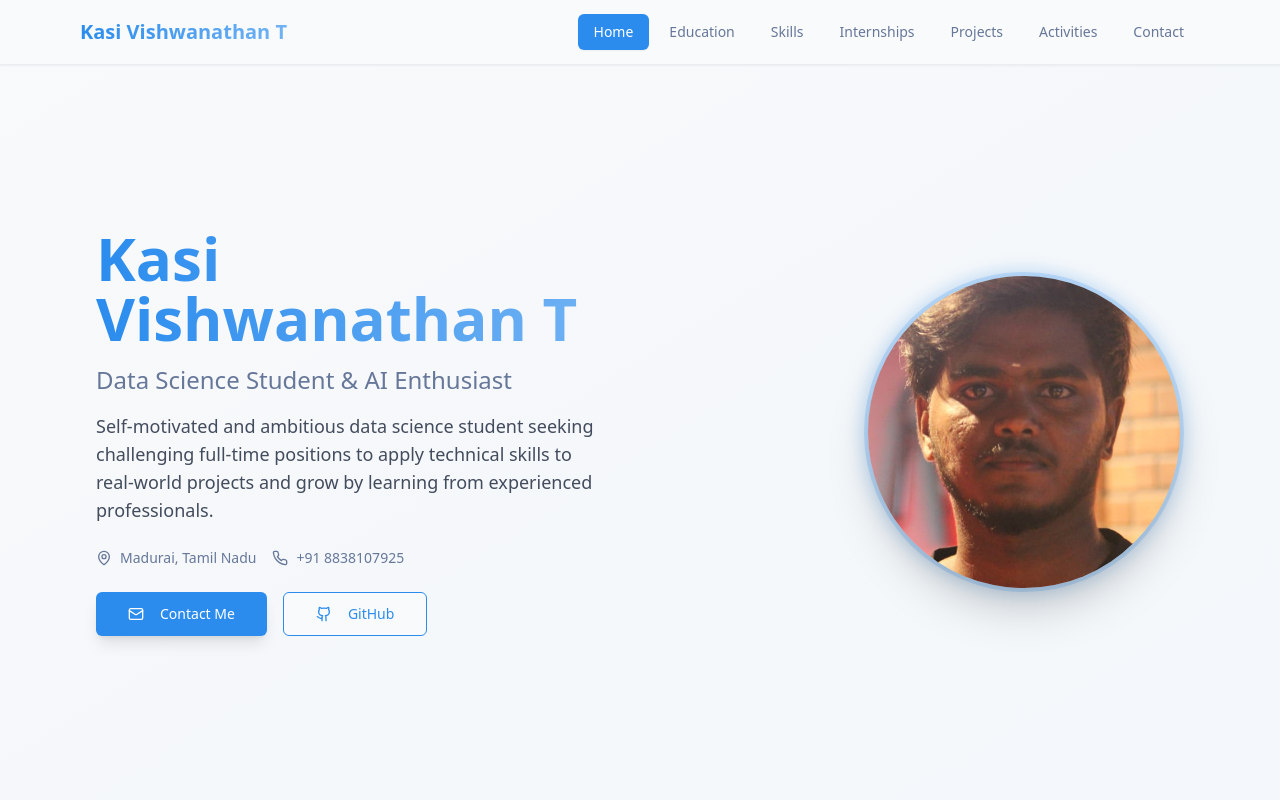
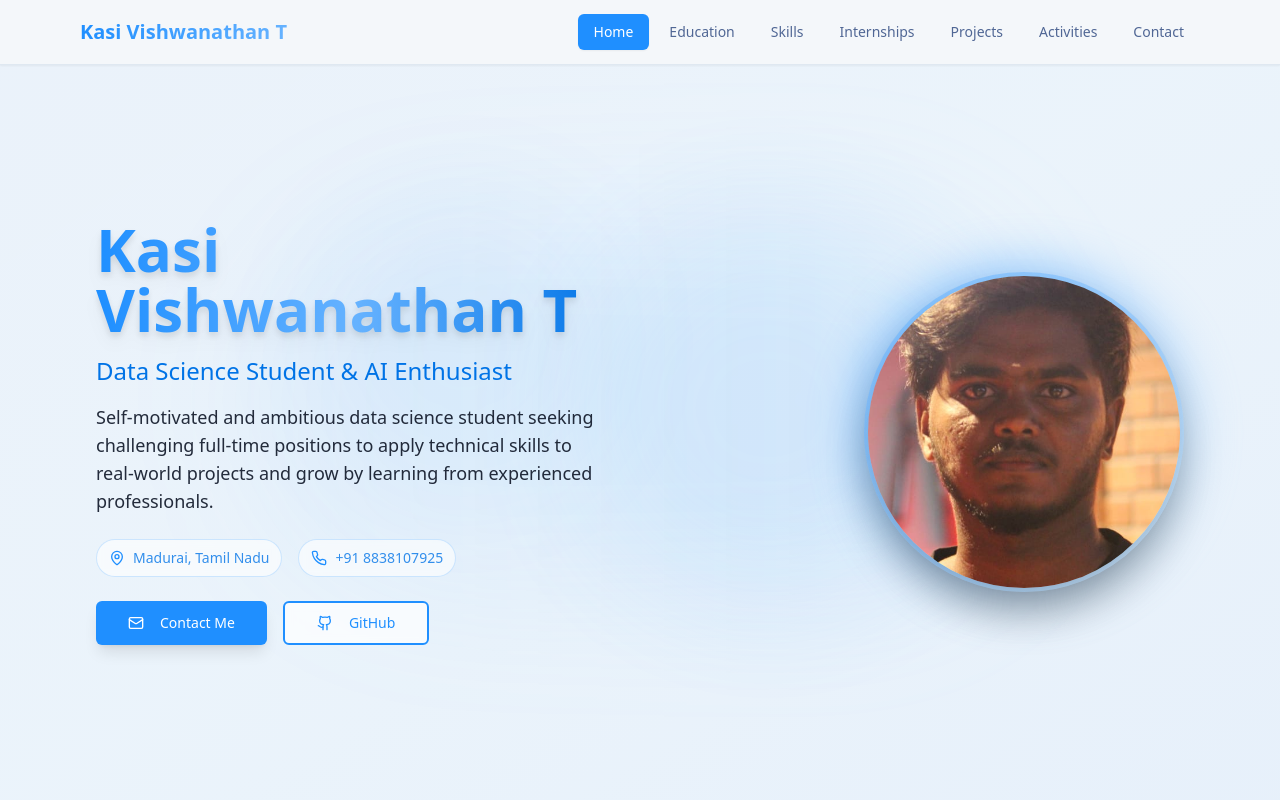
Before and after one commit to 21vishwa/21vishwa.github.io, a React (Vite) app: page / in a window 1280 px wide. Shown: the top 800 px of the page. Built offline with nearby package versions, Linux system fonts and the light colour scheme.

Commit message:
Refine color scheme
Update the portfolio's color scheme to be less simple.

```diff
--- a/src/components/Portfolio/Hero.tsx
+++ b/src/components/Portfolio/Hero.tsx
@@ -3,40 +3,47 @@ import { Mail, Github, Phone, MapPin } from "lucide-react";
 
 const Hero = () => {
   return (
-    <section className="min-h-screen bg-gradient-to-br from-background via-secondary/30 to-accent/20 flex items-center justify-center px-4 pt-16">
-      <div className="container max-w-6xl mx-auto">
+    <section className="min-h-screen bg-gradient-to-br from-primary/5 via-accent/20 to-primary-glow/10 relative overflow-hidden flex items-center justify-center px-4 pt-16">
+      {/* Animated background elements */}
+      <div className="absolute inset-0 overflow-hidden">
+        <div className="absolute top-1/4 left-1/4 w-72 h-72 bg-primary/10 rounded-full blur-3xl animate-pulse-glow"></div>
+        <div className="absolute bottom-1/4 right-1/4 w-96 h-96 bg-primary-glow/15 rounded-full blur-3xl animate-pulse-glow delay-1000"></div>
+        <div className="absolute top-1/2 left-1/2 transform -translate-x-1/2 -translate-y-1/2 w-[800px] h-[400px] bg-gradient-to-r from-primary/5 to-accent/10 rounded-full blur-3xl"></div>
+      </div>
+
+      <div className="container max-w-6xl mx-auto relative z-10">
         <div className="grid lg:grid-cols-2 gap-12 items-center">
           {/* Content */}
           <div className="text-center lg:text-left space-y-6">
-            <div className="space-y-4">
-              <h1 className="text-4xl md:text-6xl font-bold bg-gradient-to-r from-primary to-primary-glow bg-clip-text text-transparent">
+            <div className="space-y-4 animate-fade-in">
+              <h1 className="text-4xl md:text-6xl font-bold bg-gradient-to-r from-primary via-primary-glow to-primary-dark bg-clip-text text-transparent drop-shadow-lg">
                 Kasi Vishwanathan T
               </h1>
-              <h2 className="text-xl md:text-2xl text-muted-foreground font-medium">
+              <h2 className="text-xl md:text-2xl text-primary-dark font-medium animate-fade-in delay-200">
                 Data Science Student & AI Enthusiast
               </h2>
-              <p className="text-base md:text-lg text-foreground/80 max-w-lg mx-auto lg:mx-0">
+              <p className="text-base md:text-lg text-foreground/90 max-w-lg mx-auto lg:mx-0 animate-fade-in delay-300 leading-relaxed">
                 Self-motivated and ambitious data science student seeking challenging full-time positions to apply technical skills to real-world projects and grow by learning from experienced professionals.
               </p>
             </div>
 
             {/* Contact Info */}
-            <div className="flex flex-wrap gap-4 justify-center lg:justify-start text-sm">
-              <div className="flex items-center gap-2 text-muted-foreground">
-                <MapPin className="w-4 h-4" />
+            <div className="flex flex-wrap gap-4 justify-center lg:justify-start text-sm animate-fade-in delay-500">
+              <div className="flex items-center gap-2 text-primary-dark/80 bg-white/60 backdrop-blur-sm px-3 py-2 rounded-full border border-primary/20">
+                <MapPin className="w-4 h-4 text-primary" />
                 <span>Madurai, Tamil Nadu</span>
               </div>
-              <div className="flex items-center gap-2 text-muted-foreground">
-                <Phone className="w-4 h-4" />
+              <div className="flex items-center gap-2 text-primary-dark/80 bg-white/60 backdrop-blur-sm px-3 py-2 rounded-full border border-primary/20">
+                <Phone className="w-4 h-4 text-primary" />
                 <span>+91 8838107925</span>
               </div>
             </div>
 
             {/* Action Buttons */}
-            <div className="flex gap-4 justify-center lg:justify-start">
+            <div className="flex gap-4 justify-center lg:justify-start animate-fade-in delay-700">
               <Button
                 size="lg"
-                className="bg-primary hover:bg-primary/90 text-primary-foreground shadow-lg"
+                className="bg-primary hover:bg-primary-dark text-primary-foreground shadow-lg hover:shadow-[var(--shadow-glow)] transform hover:scale-105 transition-all duration-300"
                 asChild
               >
                 <a href="mailto:kasivishwanathan2109@gmail.com">
@@ -47,7 +54,7 @@ const Hero = () => {
               <Button
                 variant="outline"
                 size="lg"
-                className="border-primary text-primary hover:bg-primary hover:text-primary-foreground"
+                className="border-2 border-primary text-primary hover:bg-primary hover:text-primary-foreground hover:shadow-lg transform hover:scale-105 transition-all duration-300 bg-white/70 backdrop-blur-sm"
                 asChild
               >
                 <a href="https://github.com/21vishwa" target="_blank" rel="noopener noreferrer">
@@ -59,16 +66,16 @@ const Hero = () => {
           </div>
 
           {/* Profile Image */}
-          <div className="flex justify-center lg:justify-end">
-            <div className="relative">
-              <div className="w-80 h-80 rounded-full bg-gradient-to-br from-primary/20 to-primary-glow/30 p-1">
+          <div className="flex justify-center lg:justify-end animate-scale-in delay-500">
+            <div className="relative group">
+              <div className="w-80 h-80 rounded-full bg-gradient-to-br from-primary/30 via-primary-glow/40 to-accent/30 p-1 shadow-2xl group-hover:shadow-[var(--shadow-glow)] transition-all duration-500">
                 <img
                   src="/lovable-uploads/6383251e-acc2-42c1-82fd-c7387e07233f.png"
                   alt="Kasi Vishwanathan T"
-                  className="w-full h-full rounded-full object-cover shadow-2xl"
+                  className="w-full h-full rounded-full object-cover shadow-2xl group-hover:scale-105 transition-transform duration-500"
                 />
               </div>
-              <div className="absolute -inset-1 bg-gradient-to-br from-primary to-primary-glow rounded-full blur opacity-30 -z-10"></div>
+              <div className="absolute -inset-2 bg-gradient-to-br from-primary via-primary-glow to-accent rounded-full blur-xl opacity-50 group-hover:opacity-75 transition-opacity duration-500 -z-10 animate-pulse-glow"></div>
             </div>
           </div>
         </div>
--- a/src/index.css
+++ b/src/index.css
@@ -6,49 +6,53 @@
 
 @layer base {
   :root {
-    /* Light background with soft blue undertones */
-    --background: 220 20% 98%;
-    --foreground: 220 40% 15%;
+    /* Vibrant light background with blue undertones */
+    --background: 215 30% 97%;
+    --foreground: 220 50% 10%;
 
-    /* Card with subtle blue tint */
-    --card: 215 25% 97%;
-    --card-foreground: 220 30% 20%;
+    /* Card with rich blue tint */
+    --card: 210 40% 98%;
+    --card-foreground: 220 40% 15%;
 
-    --popover: 215 25% 97%;
-    --popover-foreground: 220 30% 20%;
+    --popover: 210 40% 98%;
+    --popover-foreground: 220 40% 15%;
 
-    /* Beautiful blue primary */
-    --primary: 210 85% 55%;
+    /* Bold vibrant blue primary */
+    --primary: 210 100% 56%;
     --primary-foreground: 0 0% 100%;
-    --primary-glow: 210 85% 70%;
+    --primary-glow: 210 100% 70%;
+    --primary-dark: 210 100% 45%;
 
-    /* Light blue secondary */
-    --secondary: 210 50% 95%;
-    --secondary-foreground: 210 80% 25%;
+    /* Rich blue secondary */
+    --secondary: 210 80% 94%;
+    --secondary-foreground: 210 100% 25%;
 
-    /* Muted with blue undertones */
-    --muted: 215 30% 94%;
-    --muted-foreground: 220 20% 50%;
+    /* Enhanced muted with blue undertones */
+    --muted: 210 50% 92%;
+    --muted-foreground: 220 30% 45%;
 
-    /* Accent blue */
-    --accent: 205 80% 92%;
-    --accent-foreground: 210 90% 30%;
+    /* Vibrant accent blue */
+    --accent: 205 100% 88%;
+    --accent-foreground: 210 100% 20%;
 
     --destructive: 0 84.2% 60.2%;
     --destructive-foreground: 210 40% 98%;
 
-    --border: 215 20% 88%;
-    --input: 215 20% 92%;
-    --ring: 210 85% 55%;
+    --border: 210 40% 85%;
+    --input: 210 40% 90%;
+    --ring: 210 100% 56%;
 
     --radius: 0.5rem;
 
-    /* Portfolio specific design tokens */
-    --gradient-primary: linear-gradient(135deg, hsl(var(--primary)), hsl(var(--primary-glow)));
-    --gradient-soft: linear-gradient(180deg, hsl(var(--background)), hsl(var(--secondary)));
-    --shadow-elegant: 0 8px 32px -8px hsl(var(--primary) / 0.15);
-    --shadow-card: 0 4px 24px -4px hsl(var(--primary) / 0.08);
-    --transition-smooth: all 0.3s cubic-bezier(0.4, 0, 0.2, 1);
+    /* Enhanced portfolio design tokens with vibrant effects */
+    --gradient-primary: linear-gradient(135deg, hsl(var(--primary)), hsl(var(--primary-glow)) 50%, hsl(var(--primary-dark)));
+    --gradient-hero: linear-gradient(135deg, hsl(var(--primary)) 0%, hsl(210 100% 65%) 35%, hsl(220 100% 70%) 100%);
+    --gradient-soft: linear-gradient(180deg, hsl(var(--background)), hsl(var(--accent)) 50%, hsl(var(--secondary)));
+    --gradient-card: linear-gradient(145deg, hsl(var(--card)), hsl(var(--accent)) 100%);
+    --shadow-elegant: 0 20px 60px -12px hsl(var(--primary) / 0.25);
+    --shadow-card: 0 8px 32px -8px hsl(var(--primary) / 0.15);
+    --shadow-glow: 0 0 40px hsl(var(--primary-glow) / 0.3);
+    --transition-smooth: all 0.4s cubic-bezier(0.4, 0, 0.2, 1);
 
     --sidebar-background: 0 0% 98%;
 
--- a/tailwind.config.ts
+++ b/tailwind.config.ts
@@ -27,7 +27,8 @@ export default {
 				primary: {
 					DEFAULT: 'hsl(var(--primary))',
 					foreground: 'hsl(var(--primary-foreground))',
-					glow: 'hsl(var(--primary-glow))'
+					glow: 'hsl(var(--primary-glow))',
+					dark: 'hsl(var(--primary-dark))'
 				},
 				secondary: {
 					DEFAULT: 'hsl(var(--secondary))',
@@ -89,7 +90,33 @@ export default {
 			},
 			animation: {
 				'accordion-down': 'accordion-down 0.2s ease-out',
-				'accordion-up': 'accordion-up 0.2s ease-out'
+				'accordion-up': 'accordion-up 0.2s ease-out',
+				'fade-in': 'fade-in 0.6s ease-out',
+				'scale-in': 'scale-in 0.4s ease-out',
+				'pulse-glow': 'pulse 2s cubic-bezier(0.4, 0, 0.6, 1) infinite',
+				'bounce-gentle': 'bounce 1s ease-in-out infinite'
+			},
+			keyframes: {
+				'fade-in': {
+					'0%': {
+						opacity: '0',
+						transform: 'translateY(20px)'
+					},
+					'100%': {
+						opacity: '1',
+						transform: 'translateY(0)'
+					}
+				},
+				'scale-in': {
+					'0%': {
+						transform: 'scale(0.9)',
+						opacity: '0'
+					},
+					'100%': {
+						transform: 'scale(1)',
+						opacity: '1'
+					}
+				}
 			}
 		}
 	},
```
